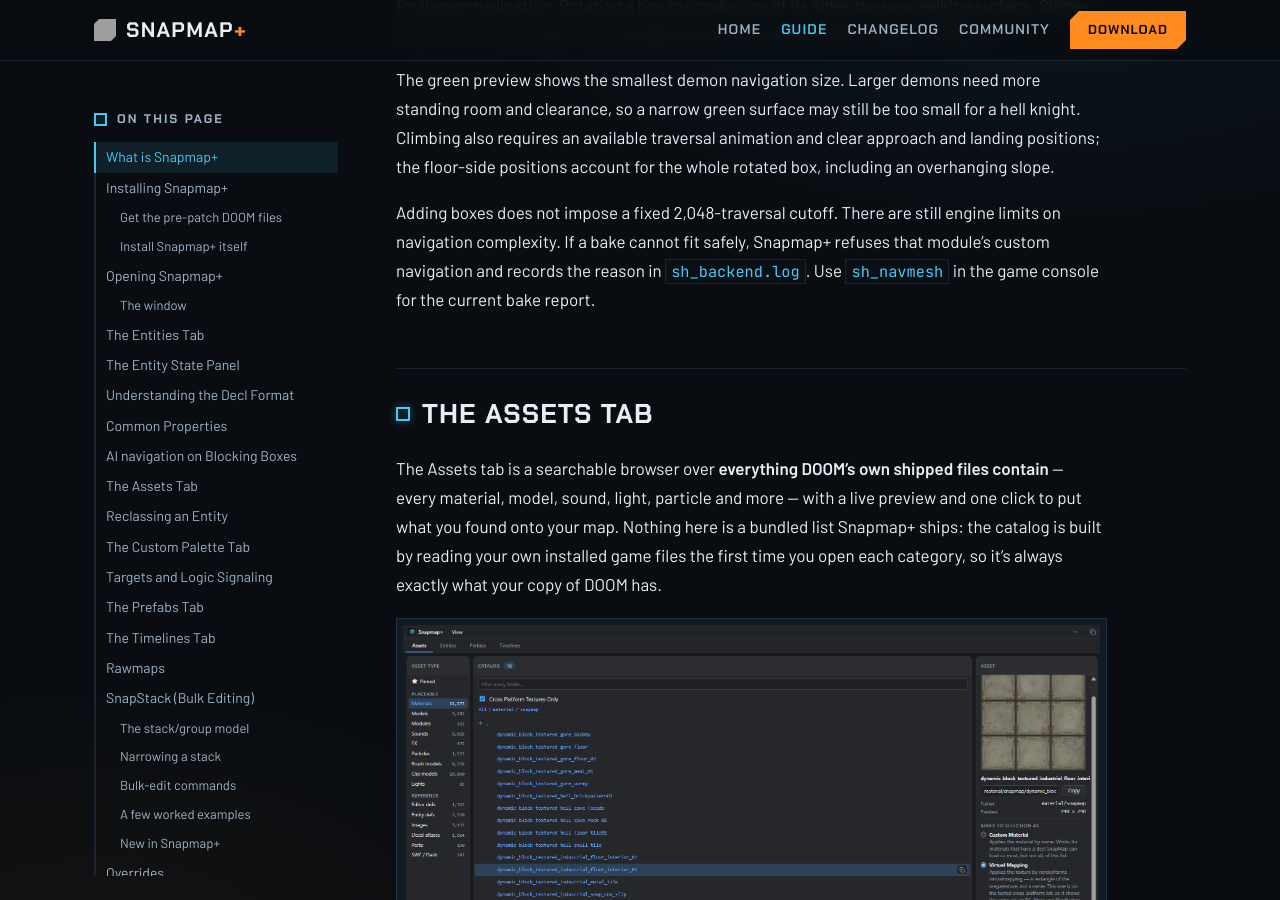
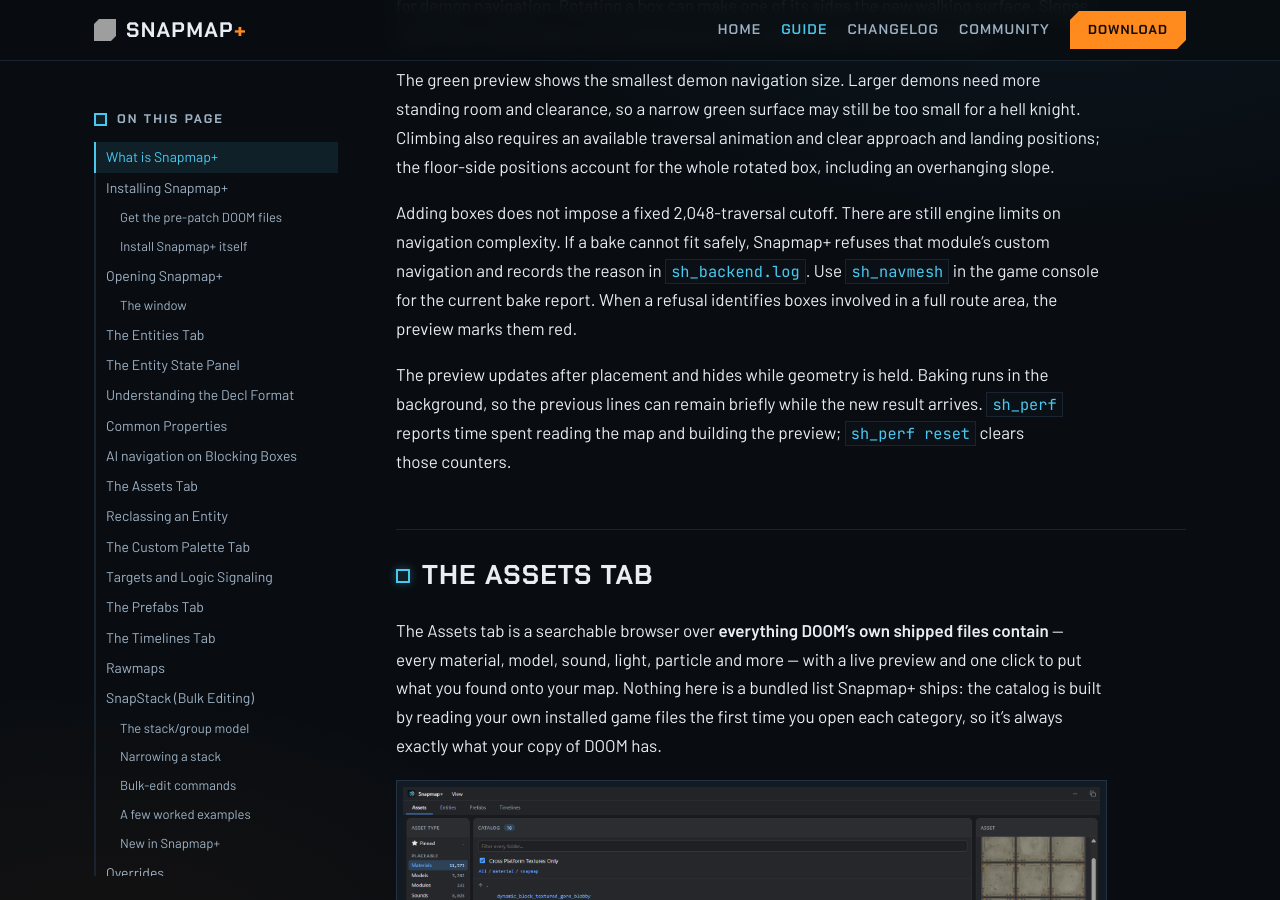
Before and after one commit to doom-snapmap/snapmap-web, a Jekyll site: the page built from site/snapmap-plus-guide.md, in a window 1280 px wide and 900 px high, scrolled down 11402 px. Built offline with Jekyll 4.4.1, drawn with Linux system fonts in a browser that asks for light colours; grey boxes are pictures that could not be loaded.

Commit message:
Keep optimized navigation previews current after box edits
Refresh cached boxes by live uniqueId, including unmarked obstacles, and take a complete snapshot after placement or module movement. Clear completed empty previews, scope override misses to their original package generation, and avoid worker waits under the loader lock. Retain the preview worker and reduced polling while correcting route-limit attribution and documenting their lifetimes.

```diff
--- a/site/snapmap-plus-guide.md
+++ b/site/snapmap-plus-guide.md
@@ -331,7 +331,13 @@
 Adding boxes does not impose a fixed 2,048-traversal cutoff. There are still engine
 limits on navigation complexity. If a bake cannot fit safely, Snapmap+ refuses
 that module's custom navigation and records the reason in `sh_backend.log`.
-Use `sh_navmesh` in the game console for the current bake report.
+Use `sh_navmesh` in the game console for the current bake report. When a refusal
+identifies boxes involved in a full route area, the preview marks them red.
+
+The preview updates after placement and hides while geometry is held. Baking
+runs in the background, so the previous lines can remain briefly while the new
+result arrives. `sh_perf` reports time spent reading the map and building the
+preview; `sh_perf reset` clears those counters.
 
 ## The Assets Tab
 
```
